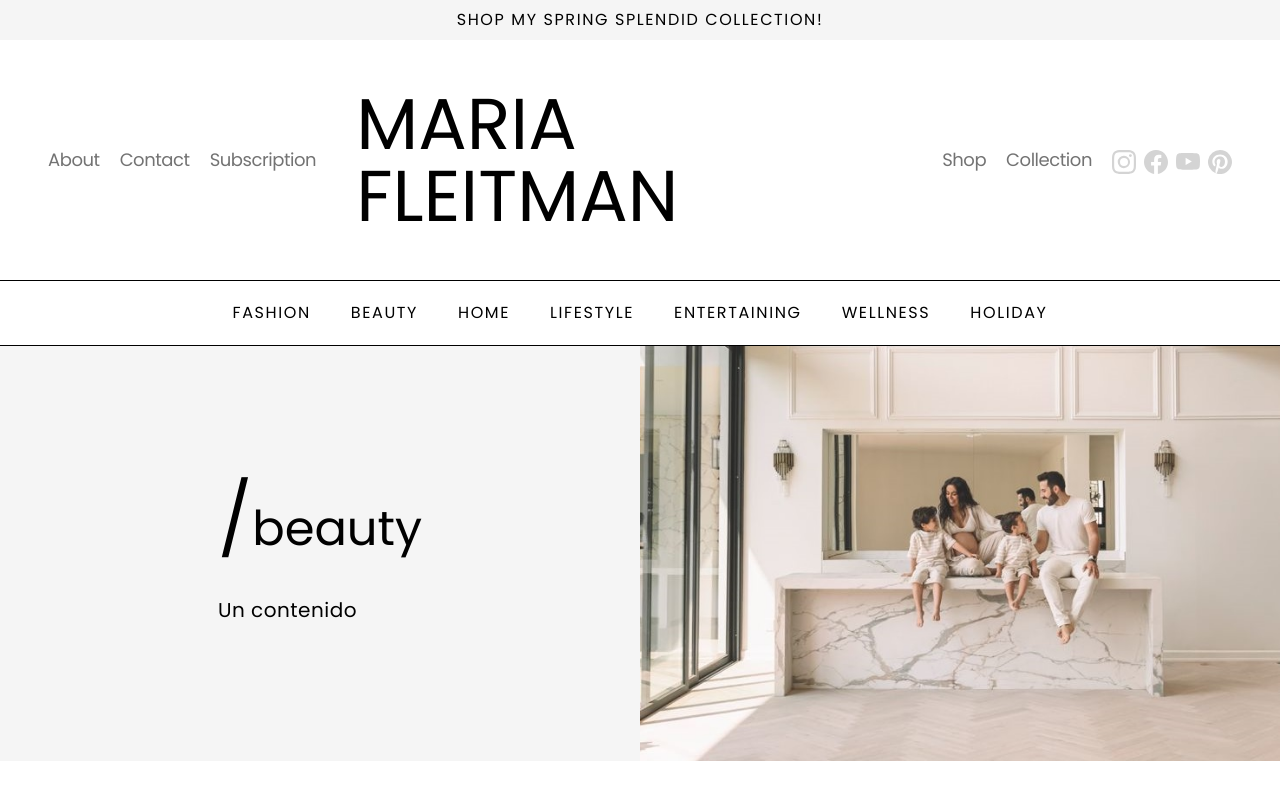
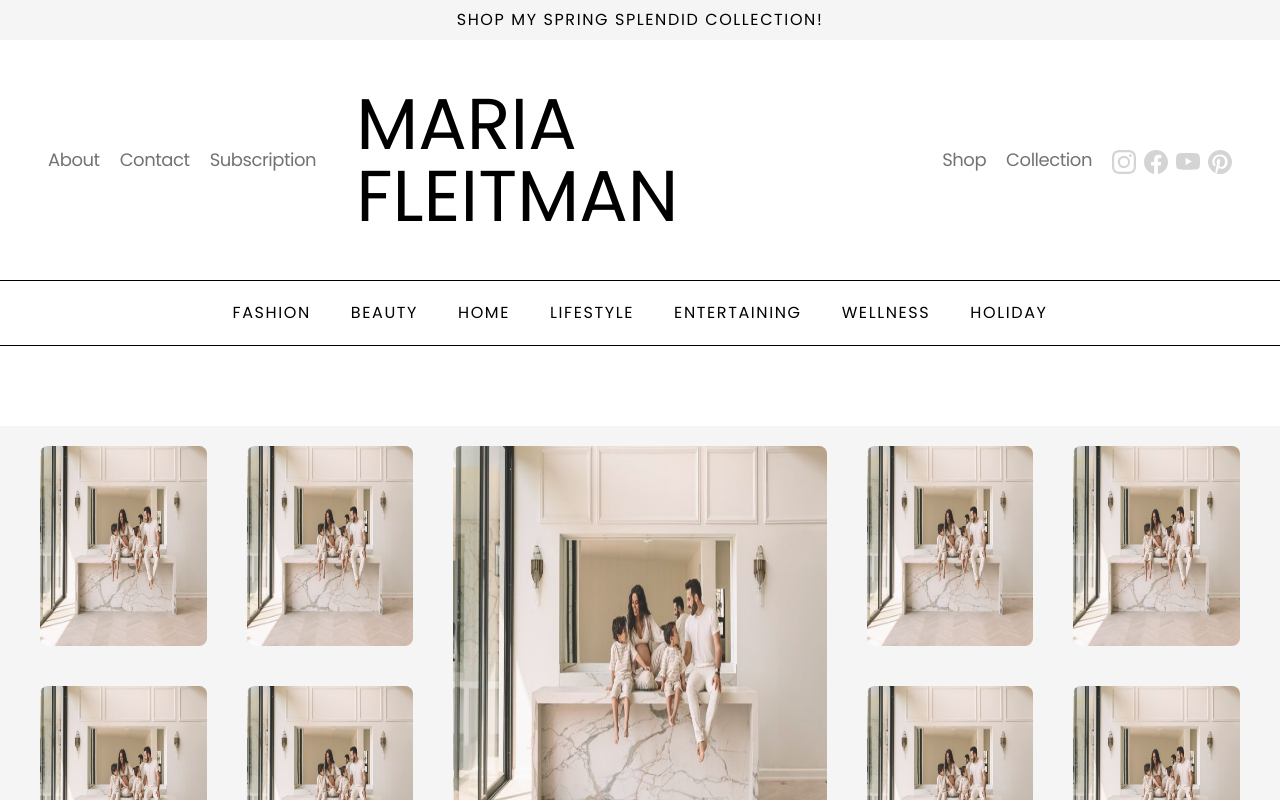
Before and after one commit to carlicdev/maria-fleitman, a Next.js app: page /category/beauty in a window 1280 px wide. Shown: the top 800 px of the page. Built offline with nearby package versions, Linux system fonts and the light colour scheme; no server answers.

Commit message:
small changes

```diff
--- a/app/category/[slug]/page.js
+++ b/app/category/[slug]/page.js
@@ -7,11 +7,11 @@
 
 
 const Category = async ({params}) => {
-    const { slug } = await params
+    // const { slug } = await params
 
   return (
     <main>
-      <CategoryHero title={slug} content='Un contenido'/>
+      {/* <CategoryHero title={slug} content='Un contenido'/> */}
       {/* <CategoryCarousel category={slug} />
       <CategoryFavorites category={slug} />
       <PostList category={slug} /> */}
--- a/app/components/AmazonFavorites.js
+++ b/app/components/AmazonFavorites.js
@@ -14,7 +14,7 @@
                 </div>
             </div>
         </div>
-        {
+        {/* {
             items.length && (
             <div className='flex flex-col px-5'>
                 <img src={items[index].image.url} alt='item' className='w-full h-[500px]' />
@@ -25,7 +25,7 @@
                 <p className='mr-0 ml-auto mt-5 '>${items[index].description}</p>
             </div>
             )
-        }
+        } */}
     </div>
   )
 }
```
